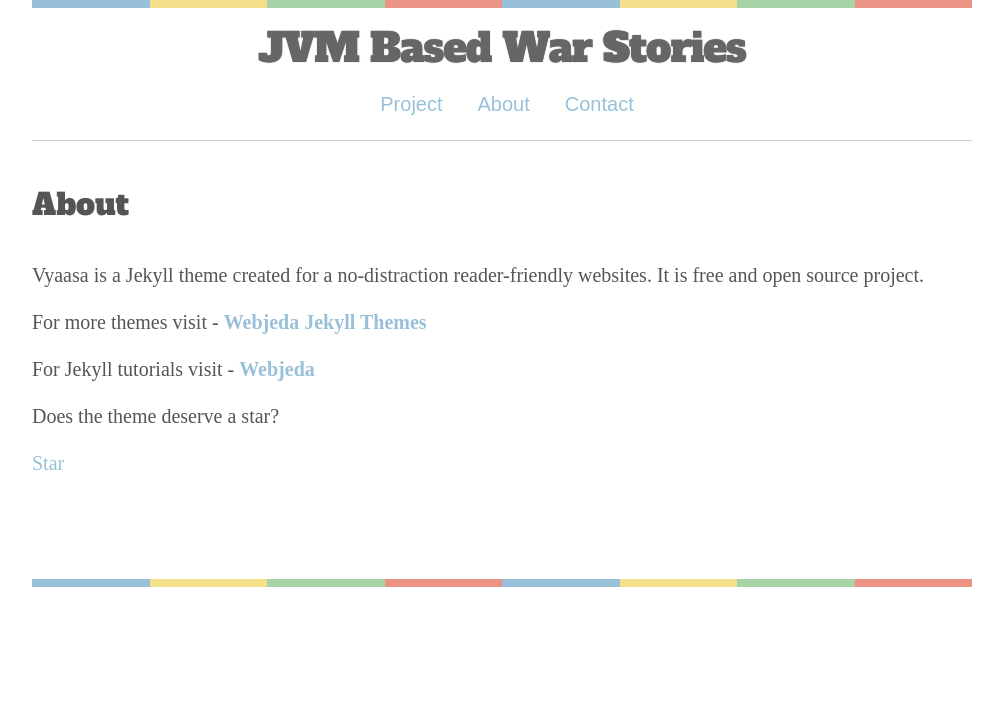
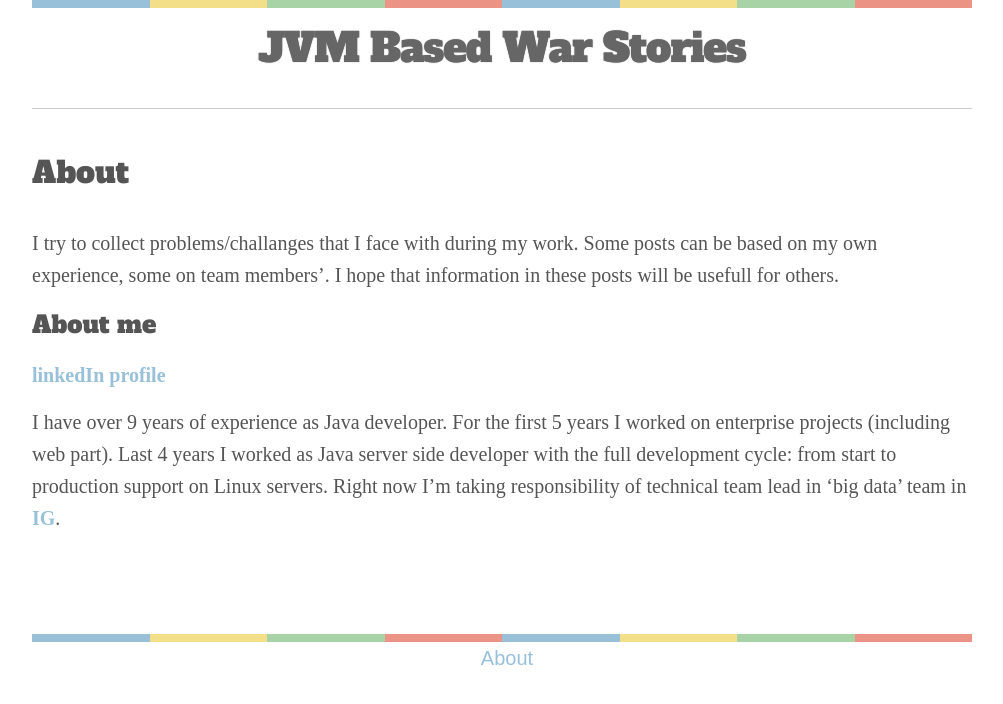
Before and after one commit to ngorchakova/jvmwarstories, a Jekyll site: the page built from _pages/about.md, in a window 1280 px wide. Shown: the top 704 px of the page, without its empty margins (138-1141 px from the left). Built offline with Jekyll 4.4.1, drawn with Linux system fonts in a browser that asks for light colours; some web fonts are replaced.

Commit message:
move about link to the footer; remove project/ contact pages

```diff
--- a/_includes/footer.html
+++ b/_includes/footer.html
@@ -7,3 +7,6 @@
 
 </footer>
 <div class="color-bars-header"><div class="cor-head colr-1"></div><div class="cor-head colr-2"></div><div class="cor-head colr-3"></div><div class="cor-head colr-4"></div><div class="cor-head colr-1"></div><div class="cor-head colr-2"></div><div class="cor-head colr-3"></div><div class="cor-head colr-4"></div></div>
+ <nav class="site-nav">
+    <a href="{{site.baseurl}}/about/" class="nav-link">About</a>
+ </nav>
--- a/_includes/header.html
+++ b/_includes/header.html
@@ -4,11 +4,6 @@
   <div class="wrapper">
 
     <a href="{{ site.baseurl }}/"><h1 class="site-title">{{ site.title }}</h1></a>
-    <nav class="site-nav">
-    <a href="https://github.com/sharu725/vyaasa" class="nav-link">Project</a>
-    <a href="{{site.baseurl}}/about/" class="nav-link">About</a>
-    <a href="{{site.baseurl}}/contact/" class="nav-link">Contact</a>
-    </nav>
 
   </div>
 
--- a/_pages/about.md
+++ b/_pages/about.md
@@ -4,13 +4,10 @@ title: About
 permalink: /about/
 ---
 
-Vyaasa is a Jekyll theme created for a no-distraction reader-friendly websites. It is free and open source project.
+I try to collect problems/challanges that I face with during my work. Some posts can be based on my own experience, some on team members'. I hope that information in these posts will be usefull for others.
 
-For more themes visit - [**Webjeda Jekyll Themes**](https://blog.webjeda.com/jekyll-themes/){: target="_blank"}
+## About me
+[**linkedIn profile**](https://www.linkedin.com/in/natalia-gorchakova-7913603/)
 
-For Jekyll tutorials visit - [**Webjeda**](https://blog.webjeda.com/){: target="_blank"}
-
-Does the theme deserve a star?
-
-<a class="github-button" href="https://github.com/sharu725/vyaasa" data-style="mega" data-count-href="/sharu725/vyaasa/stargazers" data-count-api="/repos/sharu725/vyaasa#stargazers_count" data-count-aria-label="# stargazers on GitHub" aria-label="Star sharu725/vyaasa on GitHub">Star</a>
-<script async defer src="https://buttons.github.io/buttons.js"></script>
+I have over 9 years of experience as Java developer. For the first 5 years I worked on enterprise projects (including web part). Last 4 years I worked as Java server side developer with the full development cycle: from start to production support on Linux servers.
+Right now I'm taking responsibility of technical team lead in 'big data' team in [**IG**](https://www.ig.com).
```
